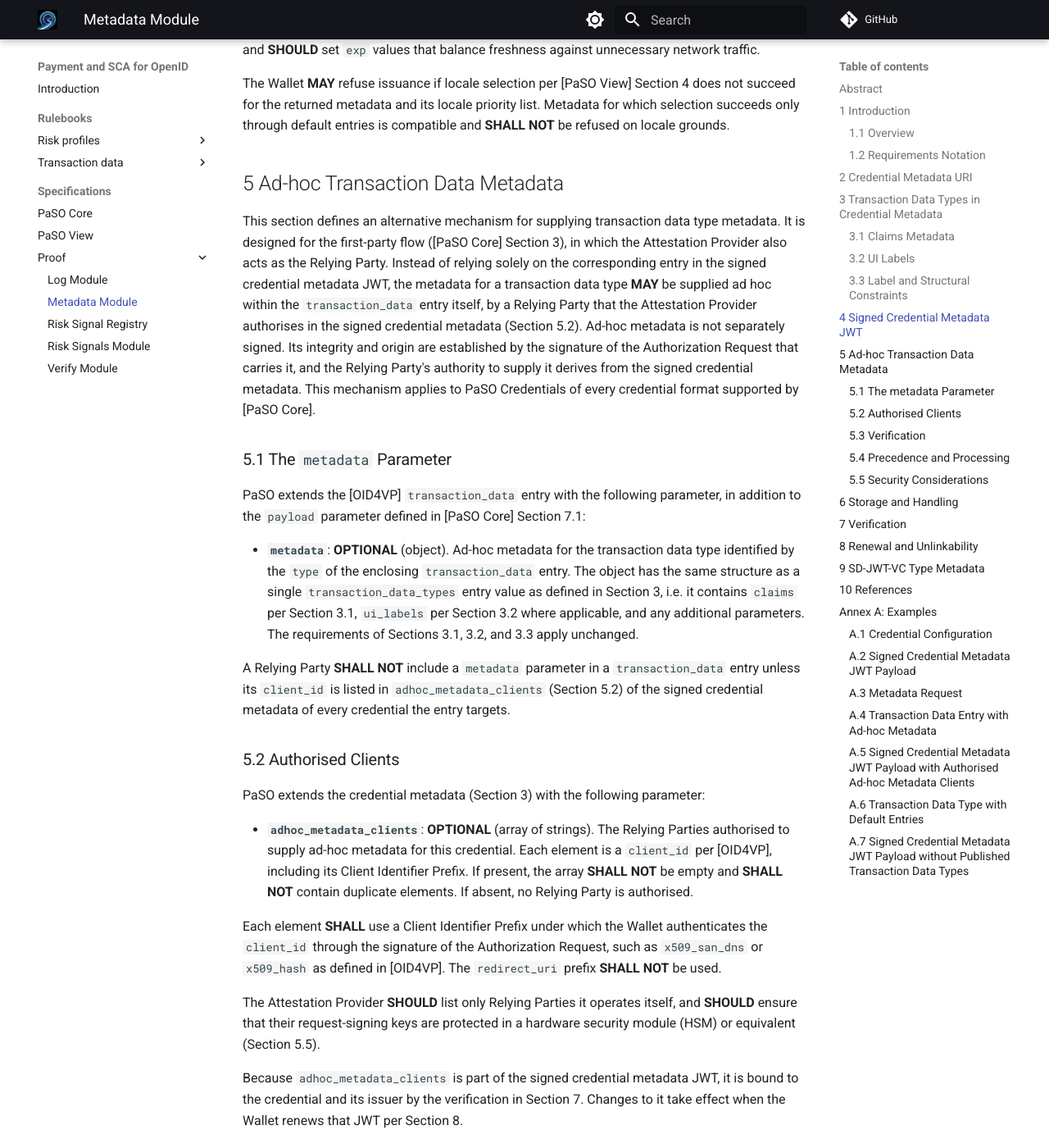
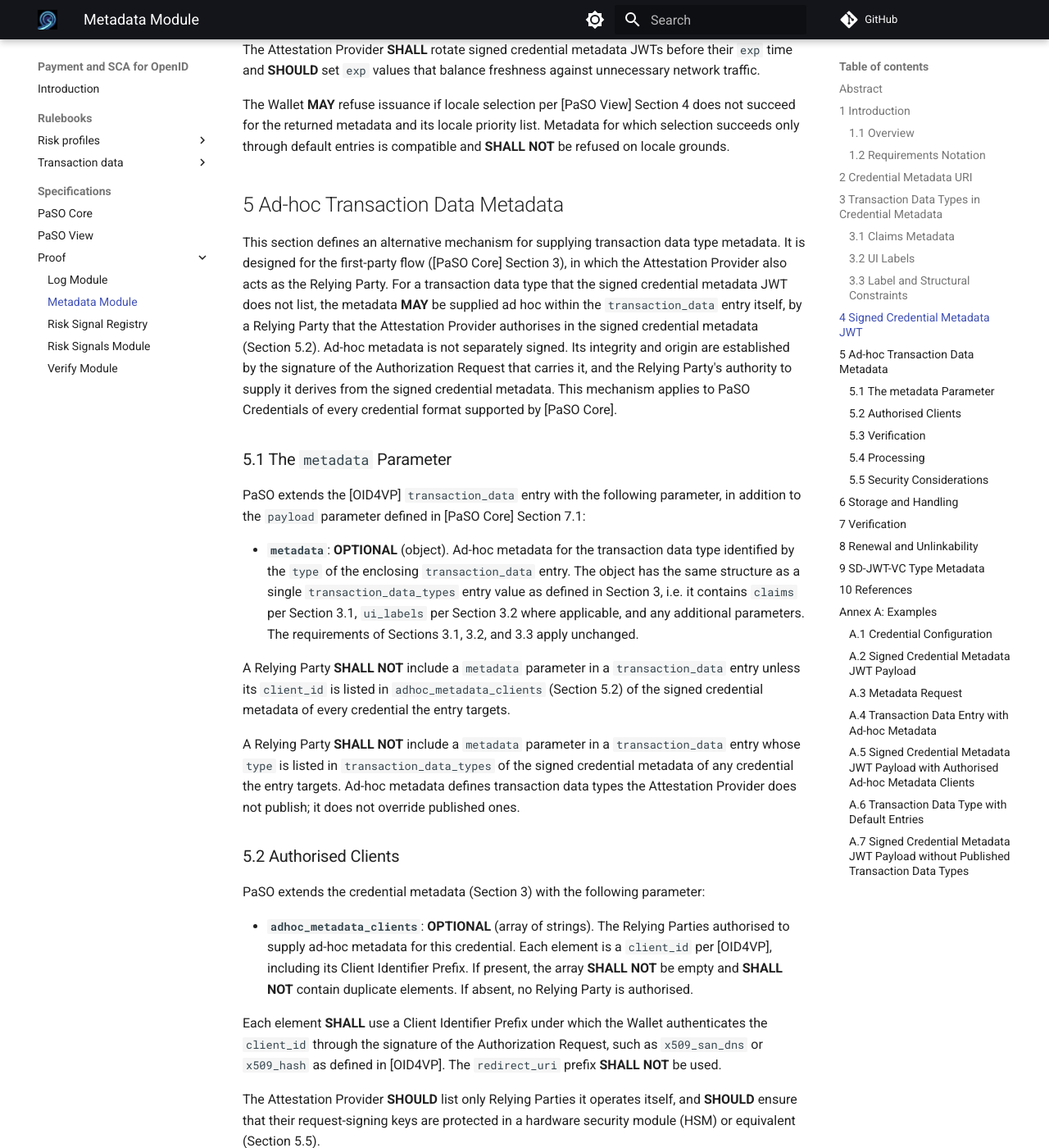
Before and after one commit to APTITUDE-Consortium/payments-and-sca-for-openid, an MkDocs documentation site: the page built from docs/specifications/proof/paso-proof-metadata.md, in a window 1280 px wide and 1400 px high, scrolled down 6590 px. Shown: the whole window at 82% size. Built offline with MkDocs 1.6.1 and Material for MkDocs 9.7.7, drawn with Linux system fonts in a browser that asks for light colours; comment, search, counter and statistics services are not loaded; the version menu is left out; some of the changed text lies outside the part shown.

Commit message:
docs: metadata allows ad-hoc metadata only for unpublished types

````diff
--- a/docs/specifications/proof/paso-proof-metadata.md
+++ b/docs/specifications/proof/paso-proof-metadata.md
@@ -46,7 +46,7 @@ The `transaction_data_types` object **MAY** be empty and **MAY** omit transactio
 
 Transaction data types intended for use by third-party Relying Parties should be published in the signed credential metadata. Types the Attestation Provider does not publish are reserved for the Relying Parties it authorises to supply ad-hoc metadata (Sections 5.2 and 5.5).
 
-A PaSO Credential **SHALL NOT** be accepted by the Wallet unless its credential metadata was obtained as a signed JWT from the `credential_metadata_uri` and successfully verified per Section 7. The signed credential metadata JWT is the authoritative source for the credential metadata, except that ad-hoc transaction data metadata supplied per Section 5 takes precedence for the individual transaction it accompanies; the Wallet **SHALL NOT** use unsigned credential metadata from the Credential Issuer Metadata endpoint for PaSO Credentials.
+A PaSO Credential **SHALL NOT** be accepted by the Wallet unless its credential metadata was obtained as a signed JWT from the `credential_metadata_uri` and successfully verified per Section 7. The signed credential metadata JWT is the authoritative source for the credential metadata; for a transaction data type it does not list, ad-hoc transaction data metadata supplied per Section 5 serves as the metadata for the individual transaction it accompanies; the Wallet **SHALL NOT** use unsigned credential metadata from the Credential Issuer Metadata endpoint for PaSO Credentials.
 
 If, during issuance, the Wallet determines that a credential is a PaSO Credential but does not hold a validly signed credential metadata JWT for it, the Wallet **SHALL** reject the issuance and inform the user.
 
@@ -137,7 +137,7 @@ The Wallet **MAY** refuse issuance if locale selection per [PaSO View] Section 4
 
 ## 5 Ad-hoc Transaction Data Metadata
 
-This section defines an alternative mechanism for supplying transaction data type metadata. It is designed for the first-party flow ([PaSO Core] Section 3), in which the Attestation Provider also acts as the Relying Party. Instead of relying solely on the corresponding entry in the signed credential metadata JWT, the metadata for a transaction data type **MAY** be supplied ad hoc within the `transaction_data` entry itself, by a Relying Party that the Attestation Provider authorises in the signed credential metadata (Section 5.2). Ad-hoc metadata is not separately signed. Its integrity and origin are established by the signature of the Authorization Request that carries it, and the Relying Party's authority to supply it derives from the signed credential metadata. This mechanism applies to PaSO Credentials of every credential format supported by [PaSO Core].
+This section defines an alternative mechanism for supplying transaction data type metadata. It is designed for the first-party flow ([PaSO Core] Section 3), in which the Attestation Provider also acts as the Relying Party. For a transaction data type that the signed credential metadata JWT does not list, the metadata **MAY** be supplied ad hoc within the `transaction_data` entry itself, by a Relying Party that the Attestation Provider authorises in the signed credential metadata (Section 5.2). Ad-hoc metadata is not separately signed. Its integrity and origin are established by the signature of the Authorization Request that carries it, and the Relying Party's authority to supply it derives from the signed credential metadata. This mechanism applies to PaSO Credentials of every credential format supported by [PaSO Core].
 
 ### 5.1 The `metadata` Parameter
 
@@ -146,6 +146,8 @@ PaSO extends the [OID4VP] `transaction_data` entry with the following parameter,
 - **`metadata`**: **OPTIONAL** (object). Ad-hoc metadata for the transaction data type identified by the `type` of the enclosing `transaction_data` entry. The object has the same structure as a single `transaction_data_types` entry value as defined in Section 3, i.e. it contains `claims` per Section 3.1, `ui_labels` per Section 3.2 where applicable, and any additional parameters. The requirements of Sections 3.1, 3.2, and 3.3 apply unchanged.
 
 A Relying Party **SHALL NOT** include a `metadata` parameter in a `transaction_data` entry unless its `client_id` is listed in `adhoc_metadata_clients` (Section 5.2) of the signed credential metadata of every credential the entry targets.
+
+A Relying Party **SHALL NOT** include a `metadata` parameter in a `transaction_data` entry whose `type` is listed in `transaction_data_types` of the signed credential metadata of any credential the entry targets. Ad-hoc metadata defines transaction data types the Attestation Provider does not publish; it does not override published ones.
 
 ### 5.2 Authorised Clients
 
@@ -167,15 +169,16 @@ When a PaSO-targeted `transaction_data` entry contains a `metadata` parameter, t
 2. Verify that the signed credential metadata JWT of the targeted credential is valid per Section 7.
 3. Verify that the `client_id` of the Authorization Request exactly equals an element of `adhoc_metadata_clients` in that JWT, including the Client Identifier Prefix.
 4. Verify that the `metadata` parameter is a JSON object that conforms to Sections 3.1, 3.2, and 3.3.
+5. Verify that the `type` of the `transaction_data` entry is not listed in `transaction_data_types` of that JWT.
 
 If any step fails, the ad-hoc metadata **SHALL** be considered invalid and the `transaction_data` entry **SHALL** be considered incompatible for the targeted credential per [PaSO Core] Section 7.5. The Wallet **SHALL NOT** fall back to the stored credential metadata entry for a `transaction_data` entry whose `metadata` parameter is invalid.
 
-### 5.4 Precedence and Processing
+### 5.4 Processing
 
 Ad-hoc metadata that is valid per Section 5.3 is authoritative for the enclosing `transaction_data` entry:
 
-- It **SHALL** be used in place of the corresponding `transaction_data_types` entry from the signed credential metadata JWT, for this transaction only.
-- A transaction data type covered by valid ad-hoc metadata **SHALL** be considered supported by the targeted credential for the purposes of [PaSO Core] Section 7, even if it is absent from the signed credential metadata.
+- It **SHALL** be used as the metadata of the transaction data type, for this transaction only.
+- A transaction data type covered by valid ad-hoc metadata **SHALL** be considered supported by the targeted credential for the purposes of [PaSO Core] Section 7.
 - The `metadata_integrity` claim per [PaSO Core] Section 6.1 **SHALL** carry the integrity value of the signed credential metadata JWT against which step 3 of Section 5.3 was performed. The ad-hoc metadata itself is covered by `transaction_data_hash` and `request_integrity`. Together, these claims record both the authorisation and the metadata that was displayed.
 
 If locale selection per [PaSO View] Section 4 does not succeed for the ad-hoc metadata and the Wallet's locale priority list, the Wallet **MAY** treat the `transaction_data` entry as incompatible. Ad-hoc metadata for which selection succeeds only through default entries is compatible and **SHALL NOT** be treated as incompatible on locale grounds.
@@ -426,7 +429,7 @@ A decoded `transaction_data` entry carrying ad-hoc metadata, in a signed Authori
 
 ### A.5 Signed Credential Metadata JWT Payload with Authorised Ad-hoc Metadata Clients
 
-A signed credential metadata JWT payload for a PaSO Credential in `mso_mdoc` format that publishes one transaction data type and authorises two Relying Parties to supply ad-hoc metadata (Section 5.2). The first is identified by DNS name; the second pins a single request-signing certificate via `x509_hash`. The ad-hoc mechanism is format-independent: the same `adhoc_metadata_clients` parameter applies to [SD-JWT-VC] credentials.
+A signed credential metadata JWT payload for a PaSO Credential in `mso_mdoc` format that publishes one transaction data type and authorises two Relying Parties to supply ad-hoc metadata (Section 5.2). The first is identified by DNS name; the second pins a single request-signing certificate via `x509_hash`. The ad-hoc mechanism is format-independent: the same `adhoc_metadata_clients` parameter applies to [SD-JWT-VC] credentials. Because this JWT publishes `urn:paso:sca:global:payment:1`, the authorised Relying Parties may supply ad-hoc metadata only for other types (Section 5.1).
 
 ```json
 {
````
